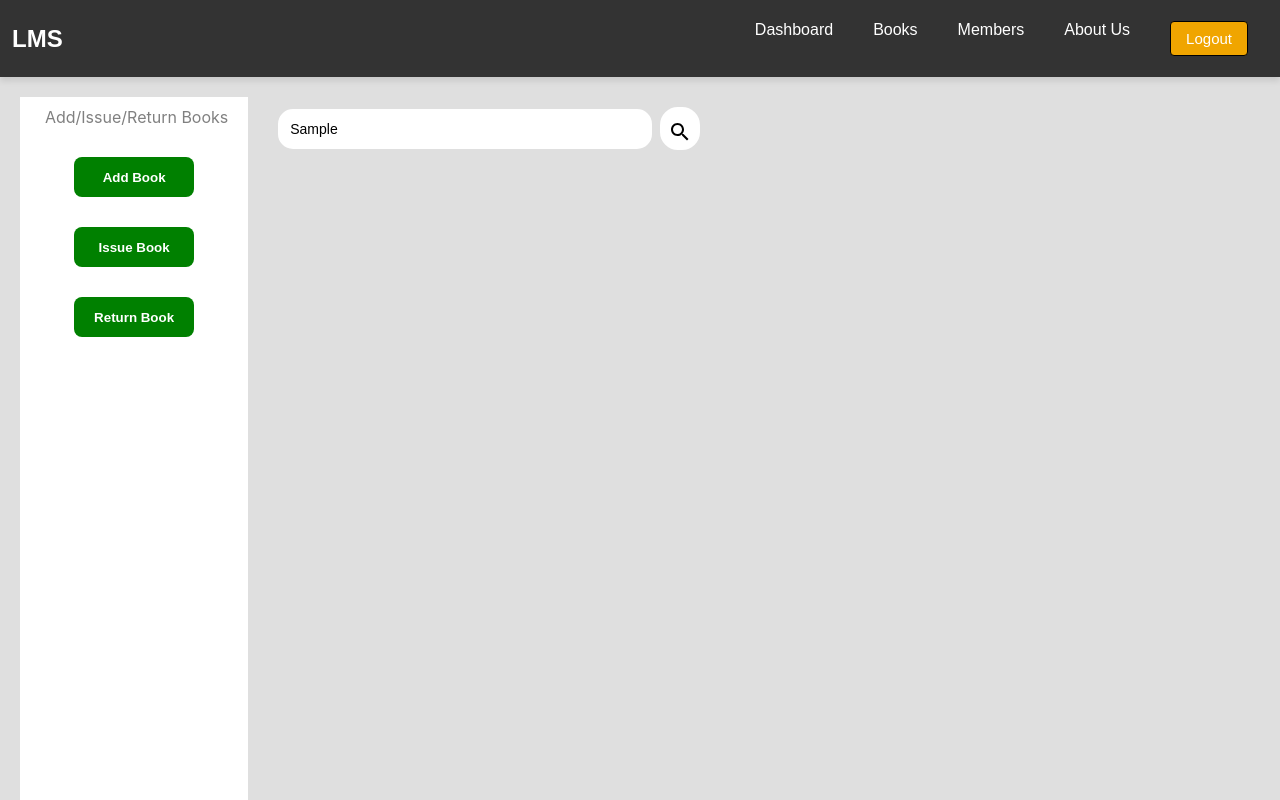
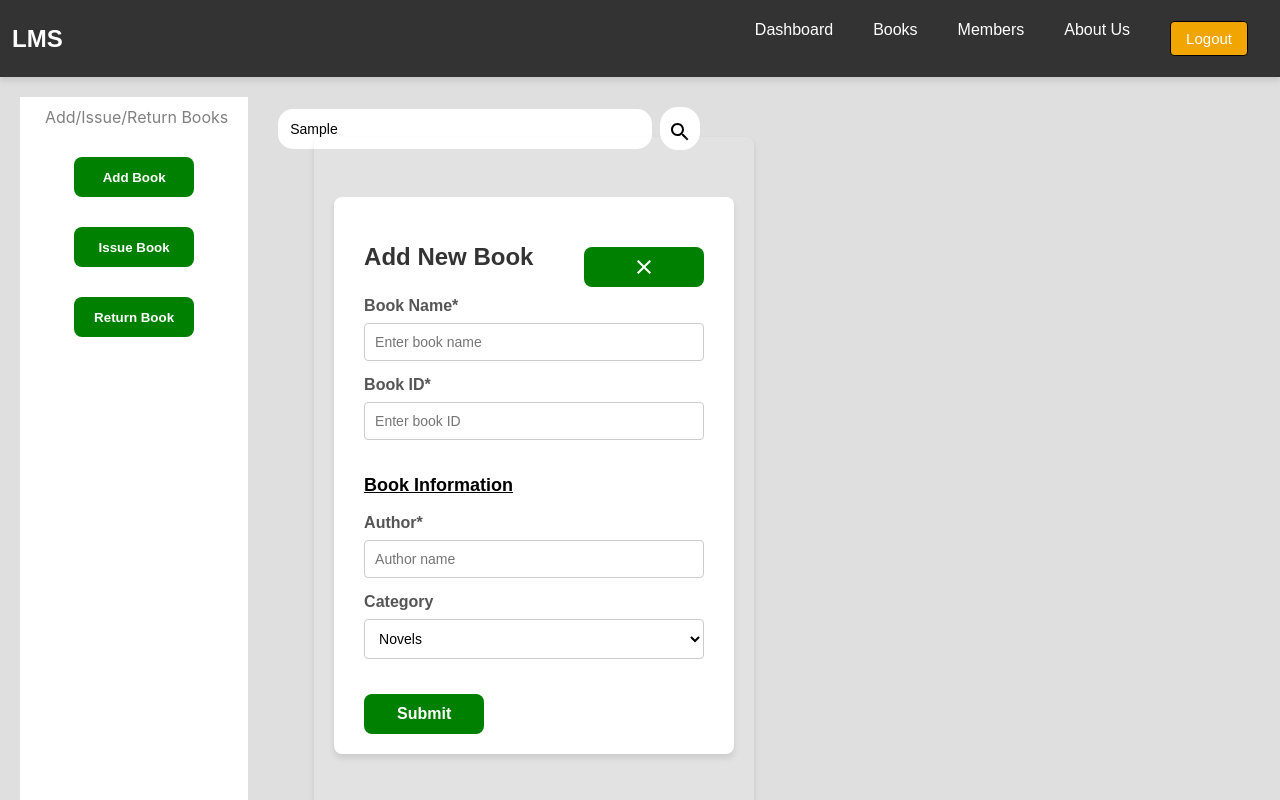
Before and after one commit to KushaRa/LMS-KaragasthalawaMV, a React (Create React App) app: page /home in a window 1280 px wide. Both pictures are taken after typing "Sample" into the empty fields and a click on the button "Add Book". Shown: the top 800 px of the page. Built offline with nearby package versions, Linux system fonts and the light colour scheme.

Commit message:
basicform structure added

```diff
--- a/src/pages/AddBook/addBook.css
+++ b/src/pages/AddBook/addBook.css
@@ -1,4 +1,4 @@
-/* General Styling */
+
 .addNewBook {
     background-color: #ffffff;
     border-radius: 8px;
@@ -18,6 +18,7 @@
 
   .closeButton {
     background: none; /* Remove default button background */
+    background-color: white;
     border: none; /* Remove default border */
     cursor: pointer; /* Add a pointer cursor */
     font-size: 1.5rem; /* Adjust the size of the CloseIcon */
--- a/src/pages/Home/Home.css
+++ b/src/pages/Home/Home.css
@@ -1,11 +1,16 @@
 .summaryTable {
   margin-left: 10px;
+}
+
+.homesec{
+
 }
 
 .home {
   display: flex;
   margin-top: 20px;
 }
+
 
 .buttonSection {
   height: 800px;
@@ -70,5 +75,31 @@
 }
 
 .popupOverlay {
-  display: flex; /* Ensure it's not set to `display: none` */
+ /* position: relative;
+  max-width: 600px; */
+  top: 20px; /* Adjust this value to position it closer or further from the top */
+  display: flex;
+  border-radius: 8px;
+  width: 100%; /* You can adjust this to control the width */
+ /* Optional: Set a max width for the popup */
+
 }
+
+.addBookContainer {
+  position: relative; /* This sets the reference point for the popup */
+  display: inline-block;
+}
+
+/* Popup styles */
+.popupContent {
+  position: absolute; /* Position it relative to the container */
+  margin-bottom: 15px;
+  top: 0; /* Align it with the top of the button */
+  left: 200%; /* Adjust to place it on the right side of the button */
+  background-color: rgb(255, 255, 255, 0.1);
+  padding: 20px;
+  border-radius: 8px;
+  box-shadow: 0 4px 6px rgba(0, 0, 0, 0.1);
+  width: 400px; /* Width of the popup */
+  z-index: 1000; /* Ensure it appears on top of other elements */
+}
--- a/src/pages/Home/Home.jsx
+++ b/src/pages/Home/Home.jsx
@@ -17,12 +17,21 @@ const Home = () => {
   };
 
   return (
-    <>
+    <div className="homesec">
       <NavBar />
       <div className="home">
         <div className="buttonSection">
           <span>Add/Issue/Return Books</span>
-          <button className="AddBook" onClick={handleOpen}>Add Book</button>
+          <div className="addBookContainer">
+                <button className="AddBook" onClick={handleOpen}>Add Book</button>
+
+                {/* Popup Form */}
+                {formOpen && (
+                  <div className="popupContent">
+                    <AddBook onClose={handleClose} />
+                  </div>
+                )}
+          </div>
           <button className="IssueBook">Issue Book</button>
           <button className="ReturnBook">Return Book</button>
         </div>
@@ -38,14 +47,8 @@ const Home = () => {
       </div>
 
       {/* Popup Form */}
-      {formOpen && (
-        <div className="popupOverlay">
-           <div className="popupContent">
-            <AddBook onClose={handleClose} />
-          </div>
-        </div>
-      )}
-    </>
+
+    </div>
   );
 };
 
```
